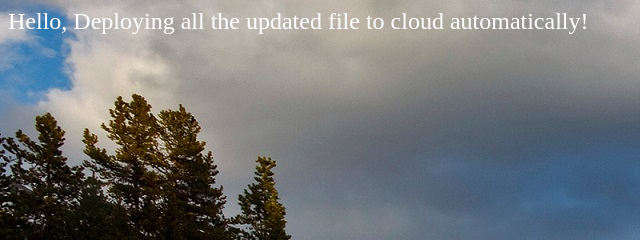
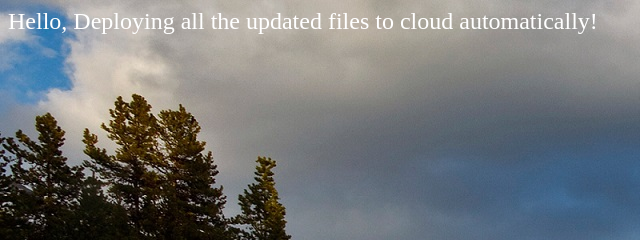
Before and after one commit to Aiswarya-Rahul/test-devops, a plain HTML site: page website/index.html in a window 1280 px wide. Shown: the top 240 px of the page, 0-640 px from the left. Drawn offline with Linux system fonts and the light colour scheme.

Commit message:
corrected typo

```diff
--- a/website/index.html
+++ b/website/index.html
@@ -8,7 +8,7 @@
   </head>
   <body>
     <div class="textDiv">
-      Hello, Deploying all the updated file to cloud automatically!
+      Hello, Deploying all the updated files to cloud automatically!
     </div>
   </body>
 </html>
```
